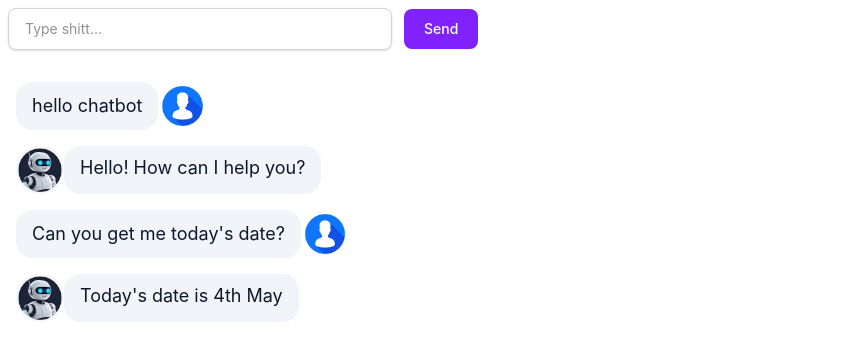
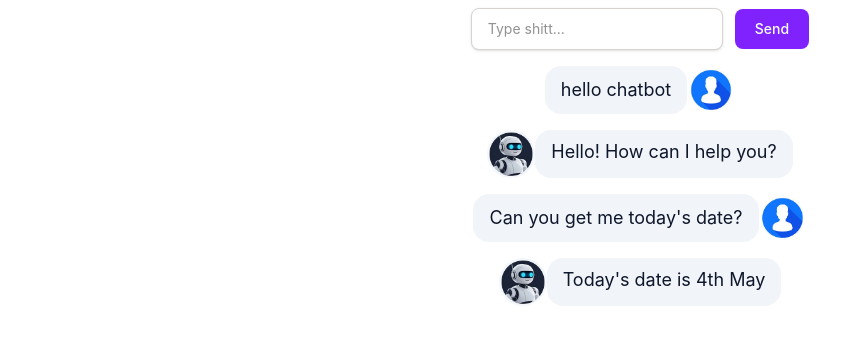
Before and after one commit to IncognitoJohn/Simple-ChatBOT, a React (Vite) app: page / in a window 1280 px wide. Shown: the top 360 px of the page, without its empty margins (0-864 px from the left). Built offline with nearby package versions, Linux system fonts and the light colour scheme.

Commit message:
THIS IS DONE JUST NEED TO FINISH STYLING

```diff
--- a/src/App.jsx
+++ b/src/App.jsx
@@ -13,11 +13,11 @@
 
 
     return (
-      <div>
+      <div className="flex flex-col items-center">
         <ChatInput
         chatMessages={chatMessages}
         setChatMessages={setChatMessages}/>
-        <div className="mt-4 ml-4  flex flex-col">
+
 
             <ChatMessageComponent chatMessages={chatMessages}/>
 
@@ -25,7 +25,7 @@
 
 
 
-        </div>
+
       </div>
   )
 }
--- a/src/BotMessage.jsx
+++ b/src/BotMessage.jsx
@@ -1,7 +1,7 @@
 const BotMessage = (props) => {
     const { text } =props;
   return (
-    <div className="flex my-2">
+    <div className="flex   my-2">
       <img className="h-12 w-12 rounded-full
       object-cover" src="/robot.jpg" alt="Bot"
       />
```
Also changed, not shown: 1 other file (tests, documents, lock files or other folders).
